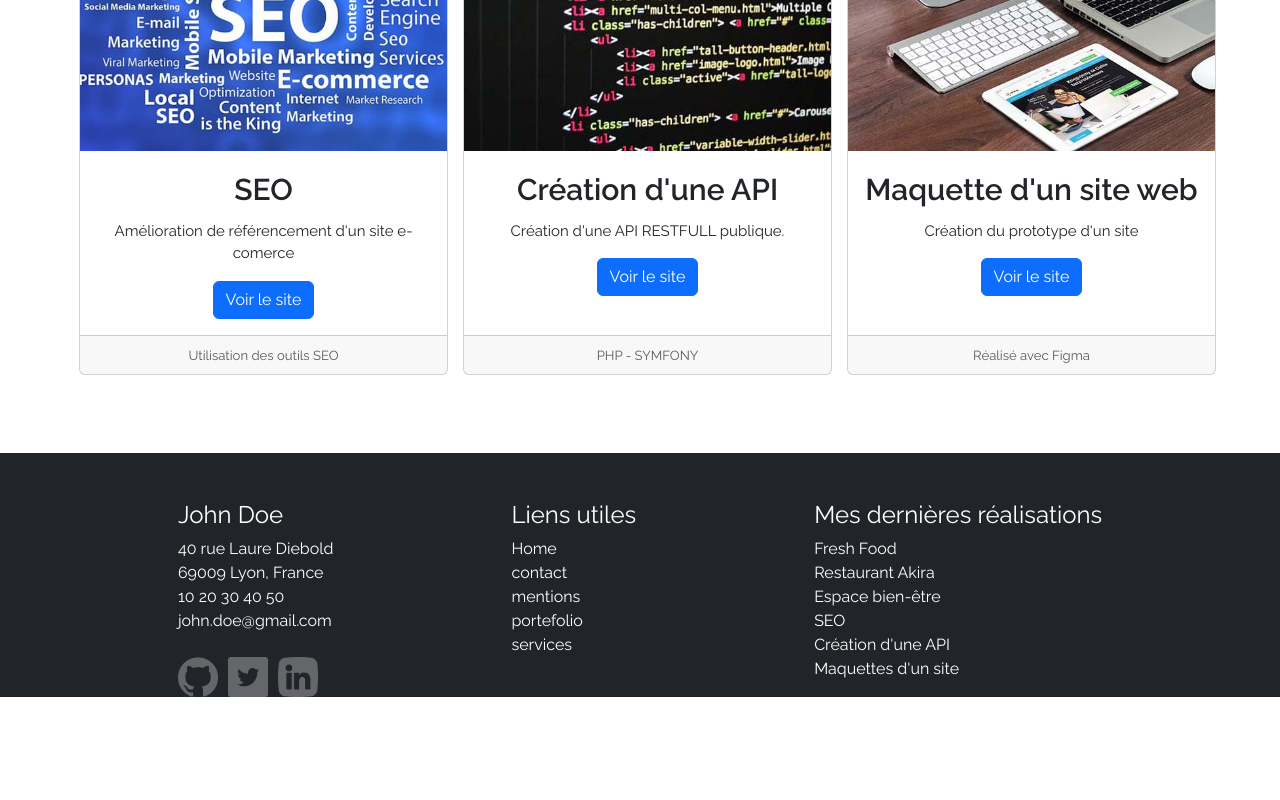
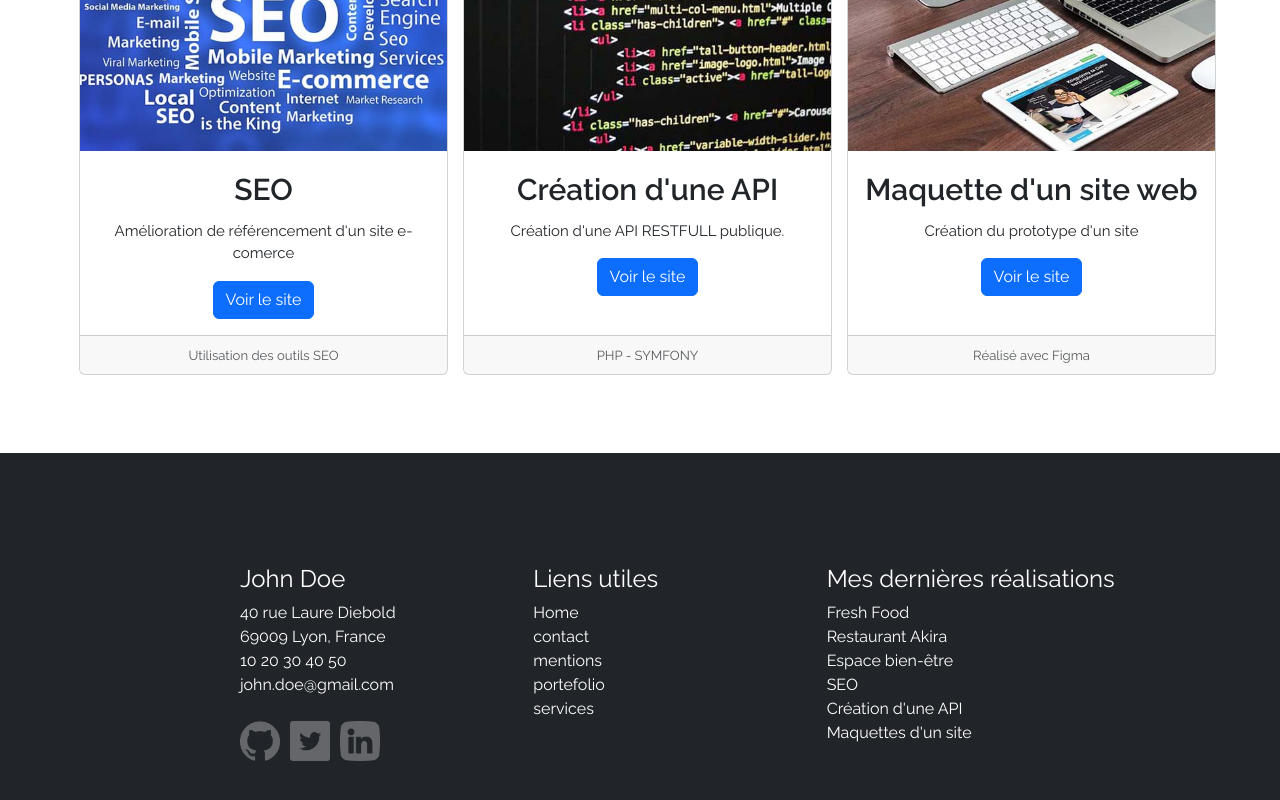
Before and after one commit to mehdipares/Devoir, a React (Create React App) app: page /portefolio in a window 1280 px wide. Shown: the part 1164-1964 px from the top of the page. Before the commit the page ends 1861 px from the top, so only its background shows below. Built offline with nearby package versions, Linux system fonts and the light colour scheme.

Commit message:
final v1/2

```diff
--- a/src/App.js
+++ b/src/App.js
@@ -10,7 +10,7 @@ import Mentions from './pages/legal';
 import Portefolio from "./pages/Portefolio";
 import Services from "./pages/Services";
 import img1 from "./images/images/john-doe-about.jpg";
-import Footer from "./component/foot.jsx";
+import Footer from "./component/Foot.jsx";
 
 
 export default function app() {
--- a/src/component/foot.jsx
+++ b/src/component/foot.jsx
@@ -5,7 +5,8 @@ import linkedin from "../images/images/linkedin.png";
 
 export default function Footer () {
   return (
-  <div className="footer">
+  <div className="Footer_background">
+    <div className="footer_grid">
       <div className="footer_John_Doe">
         <h4 className="footer_John_Doe_titre">John Doe</h4>
         <p>40 rue Laure Diebold</p>
@@ -36,5 +37,6 @@ export default function Footer () {
         <p><a href="">Maquettes d'un site</a></p>
       </div>
   </div>
+  </div>
   );
 }
--- a/src/index.scss
+++ b/src/index.scss
@@ -34,7 +34,33 @@ body {
   margin-bottom: 0;
   height: 100%;
 }
+.card:hover{
+  background-color: #efefef;
+  box-shadow: 10px 20px 30px #cdd4db;
+}
+
+.card .btn:hover{
+  filter: brightness(1.5);
+}
+.navbar a:hover{
+  text-decoration: underline ;
+}
+.navbar .active{
+  text-decoration: underline ;
+}
                  /*Home style*/
+.modal_info, .modal-header {
+  color: white;
+}
+.modal-body{
+  display: flex;
+
+  img{
+    height: 20em;
+    height: 20em;
+  }
+
+}
 
 .home_main h1, strong{
   font-family: 'nuno_bold';
@@ -248,11 +274,30 @@ label {
 }
 
                 /*Footer style*/
+.Footer_background{
+  background-color: #212529;
+
+}
+.footer_grid{
+  width: 75%;
+  background-color: #212529;
+  color: white;
+  display: grid;
+  grid-template-columns: repeat(3, 1fr);
+  grid-auto-rows: minmax(10em);
+  margin-left: auto;
+  margin-right: auto;
+  padding-left: 5em;
 
 
+}
 .footer_John_Doe_Social img{
   opacity: 0.3;
   margin-right: 10px;
+}
+.footer_John_Doe_Social img:hover{
+  opacity: 1;
+  transition: opacity 0.3s;
 }
 
 .footer {
@@ -262,7 +307,7 @@ label {
   display: flex;
   flex-direction: row;
   justify-content:space-evenly;
-  margin-bottom: 0px;
+  margin-bottom: 0em;
 
 }
 footer p {
@@ -273,14 +318,23 @@ footer p {
   text-decoration: none;
   color: white;
 }
+.footer_John_Doe{
+  margin-bottom: 4em;
+  margin-top: 4em;
+}
 
 .footer_John_Doe_titre {
   margin-bottom: 0.3em;
   padding-top: 2em;
 }
-.footer img {
+.footer_grid img {
   margin-top: 1.5em;
+
 }
+.footer_grid a:hover {
+  font-weight: bold;
+}
+
 
 @media only screen and (min-device-width : 480px) and (max-device-width : 1324px){
   //TABLET MENTIONS LEGALES//
@@ -452,7 +506,7 @@ footer p {
 
     //FOOTER MOBILE STYLE//
 
-    .footer {
+    .footer_grid {
     background-color: #212529;
     color: white;
     display: flex;
--- a/src/pages/Contact.jsx
+++ b/src/pages/Contact.jsx
@@ -1,6 +1,6 @@
 import {Routes, Route} from "react-router-dom";
 import { Navicontact } from "../component/navicontact";
-import Footer from "../component/foot";
+import Footer from "../component/Foot";
 import map from "../images/images/map.png";
 import point from "../images/images/pointmap.png";
 import phone from "../images/images/phone.png";
--- a/src/pages/Home.jsx
+++ b/src/pages/Home.jsx
@@ -1,6 +1,6 @@
 
 import img1 from "../images/images/john-doe-about.jpg";
-import Footer from "../component/foot";
+import Footer from "../component/Foot";
 import React, {useState,useEffect} from "react";
 
 import { Navihome } from "../component/navihome";
@@ -36,37 +36,33 @@ const Home = () => {
                       <button type="button" class="btn btn-danger" data-bs-toggle="modal" data-bs-target="#staticBackdrop">En savoir plus</button>
                 </div>
               </div>
-              <div class="modal fade" id="staticBackdrop" data-bs-backdrop="static" data-bs-keyboard="false" tabindex="-1" aria-labelledby="staticBackdropLabel" aria-hidden="true">
-                <div class="modal-dialog modal-dialog-centered">
+              <div class="modal fade" id="staticBackdrop" data-bs-backdrop="static" data-bs-keyboard="false" data-bs-theme="dark" tabindex="-1" aria-labelledby="staticBackdropLabel" aria-hidden="true">
+                <div class="modal-dialog modal-lg modal-dialog-centered">
                   <div class="modal-content">
                     <div class="modal-header">
                       <h1 class="modal-title fs-5" id="staticBackdropLabel">Mon profil Github</h1>
                       <button type="button" class="btn-close" data-bs-dismiss="modal" aria-label="Close"></button>
                     </div>
                     <div class="modal-body">
-                      <div>
 
-                      </div>
-                      <ul>
-                        {users.map(user =>(
-                          <li>{user.login}</li>))}
-                      </ul>
-                      <div>
+                        <img src={users.avatar_url}></img>
+
+                      <div className="modal_info">
+                        <p>{users.name}</p>
                         <hr></hr>
-                        <p></p>
+                        <p>{users.name}</p>
                         <hr></hr>
                         <p>As we all know, John Doe's identity is unknown. I just wanted to contribute whithout being known.</p>
                         <hr></hr>
-                        <p>repository:</p>
-                        <hr></hr>
-                        <p>Followers:</p>
-                        <hr></hr>
-                        <p>Following:</p>
-                        <hr></hr>
-                       </div>
+                        <p>{users.public_repos}</p>
+                          <hr></hr>
+                        <p>{users.followers}</p>
+                          <hr></hr>
+                        <p>{users.following}</p>
+                          <hr></hr>
+                      </div>
+                    </div>
 
-
-                    </div>
                     <div class="modal-footer">
                       <button type="button" class="btn btn-secondary" data-bs-dismiss="modal">Close</button>
                       <button type="button" class="btn btn-primary">Understood</button>
--- a/src/pages/Portefolio.jsx
+++ b/src/pages/Portefolio.jsx
@@ -1,5 +1,5 @@
 import { Navifolio } from "../component/navifolio";
-import Footer from "../component/foot";
+import Footer from "../component/Foot";
 import Freshfood from "../images/images/portfolio/fresh-food.jpg";
 import Akira from "../images/images/portfolio/restaurant-japonais.jpg";
 import Bienetre from "../images/images/portfolio/espace-bien-etre.jpg";
--- a/src/pages/Services.jsx
+++ b/src/pages/Services.jsx
@@ -1,5 +1,5 @@
 import { Naviservices } from "../component/naviservices";
-import Footer from "../component/foot";
+import Footer from "../component/Foot";
 import banner from "../images/images/banner.jpg";
 import brush from "../images/images/brush.png";
 import html from "../images/images/html.png";
--- a/src/pages/legal.jsx
+++ b/src/pages/legal.jsx
@@ -1,5 +1,5 @@
 import { Navilegal } from "../component/navilegal";
-import Footer from "../component/foot";
+import Footer from "../component/Foot";
 import map from "../images/images/map.png";
 import point from "../images/images/pointmap.png";
 import phone from "../images/images/phone.png";
```
Lines whose indentation alone changed are shown as unchanged.
